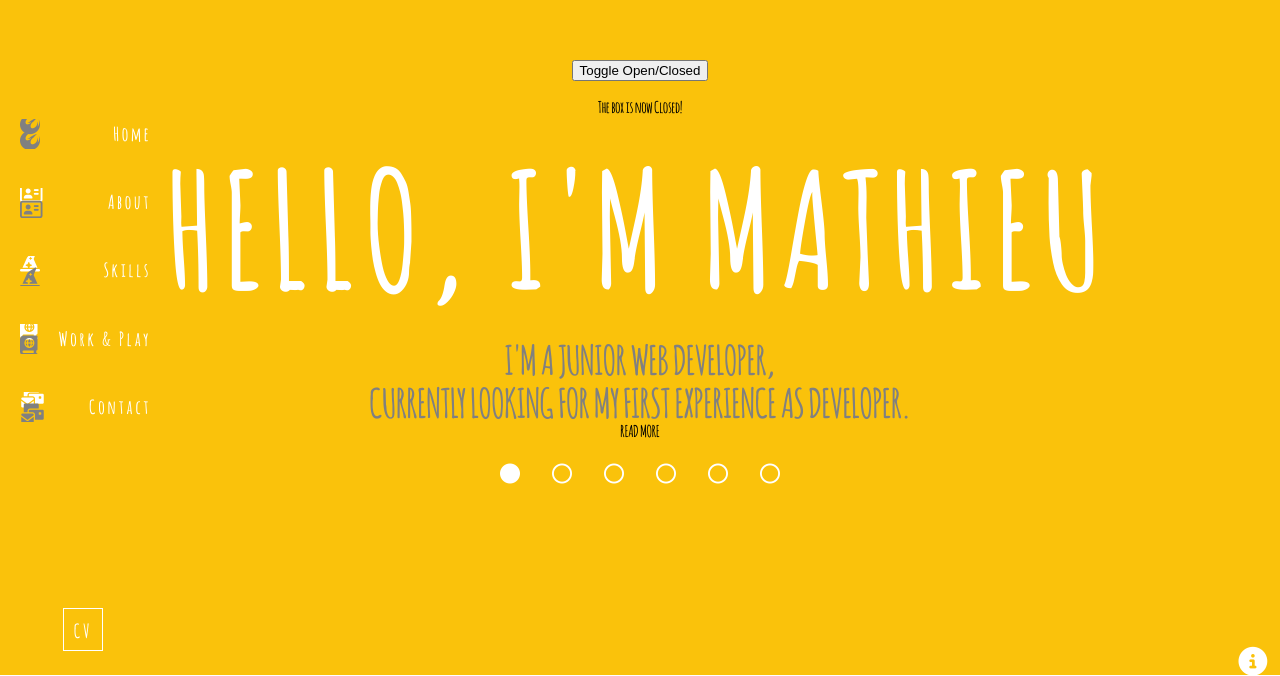
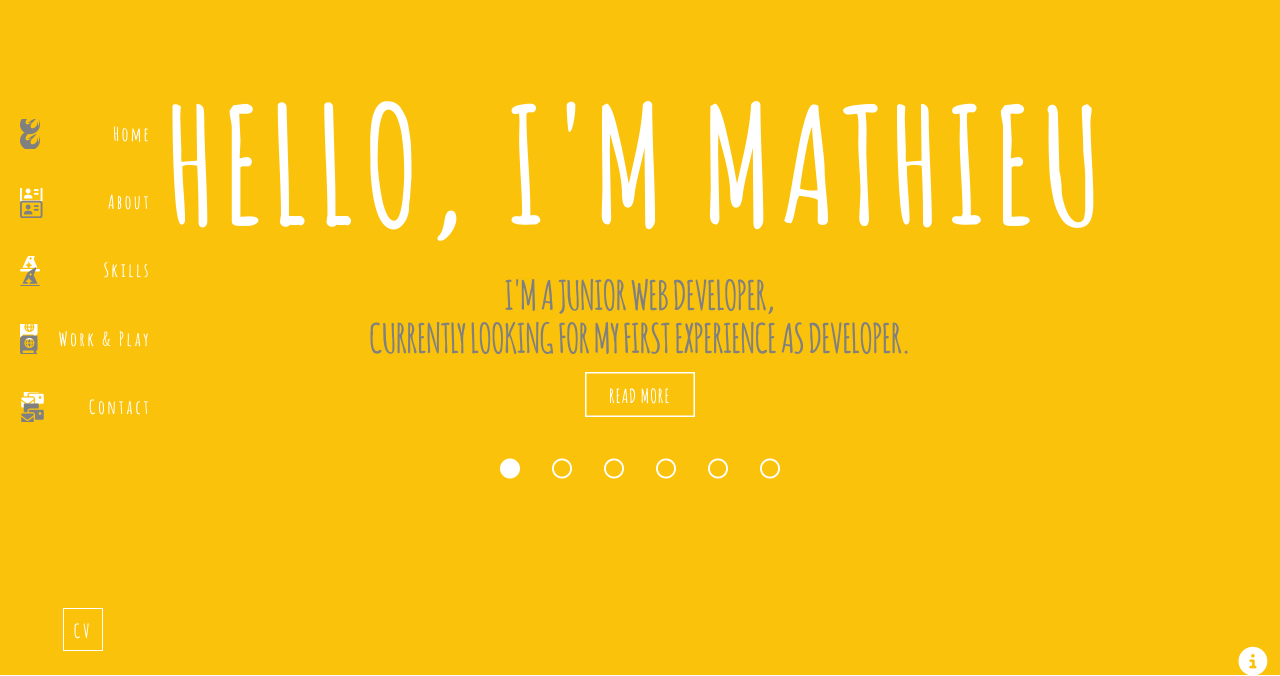
Before and after one commit to PulcoO/portfolio, an Angular app: page /Home in a window 1280 px wide. Shown: the part 125-801 px from the top of the page. Built offline with nearby package versions, Linux system fonts and the light colour scheme.

Commit message:
fix transition

```diff
--- a/src/app/home/home-animations.ts
+++ b/src/app/home/home-animations.ts
@@ -25,18 +25,22 @@ import {
       ])
     ]
   export const titleAnimations = [
-    trigger('childAnimations', [
-            // state('one', style({
+    trigger('leftRightAnimations', [
+            // state('out', style({
             //   opacity: '1',
-            //   transform: 'rotate3d(0, 0, 0, 0deg)',
+            //   transform: 'rotate(0deg)',
             // })),
-            // state('two', style({
+            // state('in', style({
             //   opacity: '1',
-            //   transform: 'rotate3d(0, 0, 0, 0deg)'
+            //   transform: 'rotate(0deg)'
             // })),
-            transition('in <=> out', [
-              style({ transform: 'translateY(-200px)', opacity: '0' }),
-              animate('1000ms ease-in-out')
+            transition('* => in', [
+              style({ transform: 'rotate(-10deg)', opacity: '0' }),
+              animate('500ms ease-in-out')
+            ]),
+            transition('* => out', [
+              style({ transform: 'rotate(+10deg)', opacity: '0' }),
+              animate('500ms ease-in-out')
             ])
           ])
   ]
--- a/src/app/home/home.component.html
+++ b/src/app/home/home.component.html
@@ -1,46 +1,81 @@
 <div class="page" [ngStyle]="{'background-color': this.backgroundColor }">
-    <div class="content">
-        <button (click)="toggle()">Toggle Open/Closed</button>
+    <div class="content" >
+        <!-- <button (click)="toggle()">Toggle Open/Closed</button>
         <div [@.disabled]="isDisabled">
             <div [@childAnimations]="isOpen ? 'open' : 'closed'" class="open-close-container">
                 <p>The box is now {{ isOpen ? 'Open' : 'Closed' }}!</p>
             </div>
-        </div>
-        <section [ngClass]="activeTitleId == 'title-1' ? this.activeTitleClass : this.nonActiveTitleClass" id="titre-1" [@childAnimations]="animation ? 'in' : 'out'">
+        </div> -->
+        <section [ngClass]="activeTitleId == 'title-1' ? this.activeTitleClass : this.nonActiveTitleClass" id="titre-1" [@leftRightAnimations]="animation ? 'in' : 'out'">
             <h1>Hello, I'm Mathieu</h1>
             <p>I'm a junior web developer,</p>
             <p>currently looking for my first experience as developer.</p>
-            <a>READ MORE</a>
+            <a class="btn btn-1" id="btn-1">
+                <svg>
+                  <rect x="0" y="0" fill="none" width="100%" height="100%"/>
+                </svg>
+               READ MORE
+            </a>
         </section>
-        <section [ngClass]="activeTitleId == 'title-2' ? this.activeTitleClass : this.nonActiveTitleClass" id="titre-2" [@childAnimations]="animation ? 'in' : 'out'">
+        <section [ngClass]="activeTitleId == 'title-2' ? this.activeTitleClass : this.nonActiveTitleClass" id="titre-2" [@leftRightAnimations]="animation ? 'in' : 'out'">
             <h1>I love digital</h1>
             <p>I'm a junior web developer,</p>
             <p>currently looking for my first experience as developer.</p>
+            <a class="btn btn-1" id="btn-2">
+                <svg>
+                    <rect x="0" y="0" fill="none" width="100%" height="100%"/>
+                </svg>
+                READ MORE
+            </a>
         </section>
-        <section [ngClass]="activeTitleId == 'title-3' ? this.activeTitleClass : this.nonActiveTitleClass" id="titre-3" [@childAnimations]="animation ? 'in' : 'out'">
+        <section [ngClass]="activeTitleId == 'title-3' ? this.activeTitleClass : this.nonActiveTitleClass" id="titre-3" [@leftRightAnimations]="animation ? 'in' : 'out'">
             <h1>active title 3</h1>
             <p>I'm a junior web developer,</p>
             <p>currently looking for my first experience as developer.</p>
+            <a class="btn btn-1" id="btn-3">
+                <svg>
+                    <rect x="0" y="0" fill="none" width="100%" height="100%"/>
+                </svg>
+                READ MORE
+            </a>
         </section>
-        <section [ngClass]="activeTitleId == 'title-4' ? this.activeTitleClass : this.nonActiveTitleClass" id="titre-4" [@childAnimations]="animation ? 'in' : 'out'">
+        <section [ngClass]="activeTitleId == 'title-4' ? this.activeTitleClass : this.nonActiveTitleClass" id="titre-4" [@leftRightAnimations]="animation ? 'in' : 'out'">
             <h1>active title 4</h1>
             <p>I'm a junior web developer,</p>
             <p>currently looking for my first experience as developer.</p>
+            <a class="btn btn-1">
+                <svg>
+                    <rect x="0" y="0" fill="none" width="100%" height="100%"/>
+                </svg>
+                READ MORE
+            </a>
         </section>
-        <section [ngClass]="activeTitleId == 'title-5' ? this.activeTitleClass : this.nonActiveTitleClass" id="titre-5" [@childAnimations]="animation ? 'in' : 'out'">
+        <section [ngClass]="activeTitleId == 'title-5' ? this.activeTitleClass : this.nonActiveTitleClass" id="titre-5" [@leftRightAnimations]="animation ? 'in' : 'out'">
             <h1>active title 5</h1>
             <p>I'm a junior web developer,</p>
             <p>currently looking for my first experience as developer.</p>
+            <a class="btn btn-1">
+                <svg>
+                    <rect x="0" y="0" fill="none" width="100%" height="100%"/>
+                </svg>
+                READ MORE
+            </a>
         </section>
-        <section [ngClass]="activeTitleId == 'title-6' ? this.activeTitleClass : this.nonActiveTitleClass" id="titre-6" [@childAnimations]="animation ? 'in' : 'out'">
+        <section [ngClass]="activeTitleId == 'title-6' ? this.activeTitleClass : this.nonActiveTitleClass" id="titre-6" [@leftRightAnimations]="animation ? 'in' : 'out'">
             <h1>active title 6</h1>
             <p>I'm a junior web developer,</p>
             <p>currently looking for my first experience as developer.</p>
+            <a class="btn btn-1">
+                <svg>
+                    <rect x="0" y="0" fill="none" width="100%" height="100%"/>
+                </svg>
+                READ MORE
+            </a>
         </section>
 
 
 
-        <section class="circle">
+        <section class="circle" [@leftRightAnimations]="animation ? 'in' : 'out'">
             <div class="circle-point" id="circle1">
                 <i [ngClass]="activePointId.indexOf('circle-point-1') !=-1 ? this.activePointClass: this.nonActivePointClass" id="circle-point-1" (click)="addActiveOnClick($event)"></i>
             </div>
--- a/src/app/home/home.component.scss
+++ b/src/app/home/home.component.scss
@@ -26,6 +26,58 @@ section{
 .title{
     margin-bottom: 1rem;
 }
+.btn {
+    color: #fff;
+    cursor: pointer;
+    display: flex;
+    justify-content: center;
+    align-items: center;
+    font-size: 1.2rem;
+    margin: 1rem auto 1rem auto;
+    position: relative;
+    text-decoration: none;
+    text-transform: uppercase;
+    text-align: center;
+    padding: 15px;
+    height: 15px;
+    width: 80px;
+
+    &:hover { text-decoration: none; }
+
+
+}
+.btn-1 {
+    font-weight: 100;
+    letter-spacing: 0.1rem;
+
+    svg {
+      height: 100%;
+      left: 0;
+      position: absolute;
+      top: 0;
+      width: 100%;
+    }
+
+    rect {
+      fill: none;
+      stroke: white;
+      stroke-width: 3;
+      stroke-dasharray: 422, 0;
+      transition: all 0.35s linear;
+    }
+  }
+
+  .btn-1:hover {
+    font-weight: 900;
+    letter-spacing: 0.2rem;
+
+    rect {
+      stroke-width: 5;
+      stroke-dasharray: 15, 310;
+      stroke-dashoffset: 48;
+      transition: all 1.35s cubic-bezier(0.19, 1, 0.22, 1);
+    }
+  }
 .circle{
     display: flex;
     flex-flow: row nowrap;
--- a/src/app/home/home.component.ts
+++ b/src/app/home/home.component.ts
@@ -1,17 +1,5 @@
 import { Component, OnInit, HostBinding, EventEmitter, Input, Output, } from '@angular/core';
 import {pageAnimations, titleAnimations} from './home-animations'
-import {
-  transition,
-  trigger,
-  query,
-  style,
-  animate,
-  group,
-  state,
-  stagger,
-  animateChild,
-  animation
-} from '@angular/animations';
 
 @Component({
   selector: 'app-home',
@@ -24,7 +12,6 @@ import {
 })
 export class HomeComponent implements OnInit {
   @HostBinding('@pageAnimations')
-  //@HostBinding('@titleAnimations')
 private animation = true;
 
 private activePointClass = "fas fa-circle fa-lg";
@@ -102,37 +89,37 @@ private backgroundColor = "#FAC20B"
       case 'circle-point-1':
         this.activeTitleId = "title-1"
         this.backgroundColor = "#FAC20B"
-        this.animation = true
+        this.animation = !this.animation
         break;
 
       case 'circle-point-2':
         this.activeTitleId = "title-2"
         this.backgroundColor = "#02C9C9"
-        this.animation = false
+        this.animation = !this.animation
         break;
 
       case 'circle-point-3':
         this.activeTitleId = "title-3"
         this.backgroundColor = "#E9A1B9"
-        this.animation = true
+        this.animation = !this.animation
         break;
 
       case 'circle-point-4':
         this.activeTitleId = "title-4"
         this.backgroundColor = "#333333"
-        this.animation = false
+        this.animation = !this.animation
         break;
 
       case 'circle-point-5':
         this.activeTitleId = "title-5"
         this.backgroundColor = "#C2D53F"
-        this.animation = true
+        this.animation = !this.animation
         break;
 
       case 'circle-point-6':
         this.activeTitleId = "title-6"
         this.backgroundColor = "#E8A0B8"
-        this.animation = false
+        this.animation = !this.animation
         break;
 
     }
```
